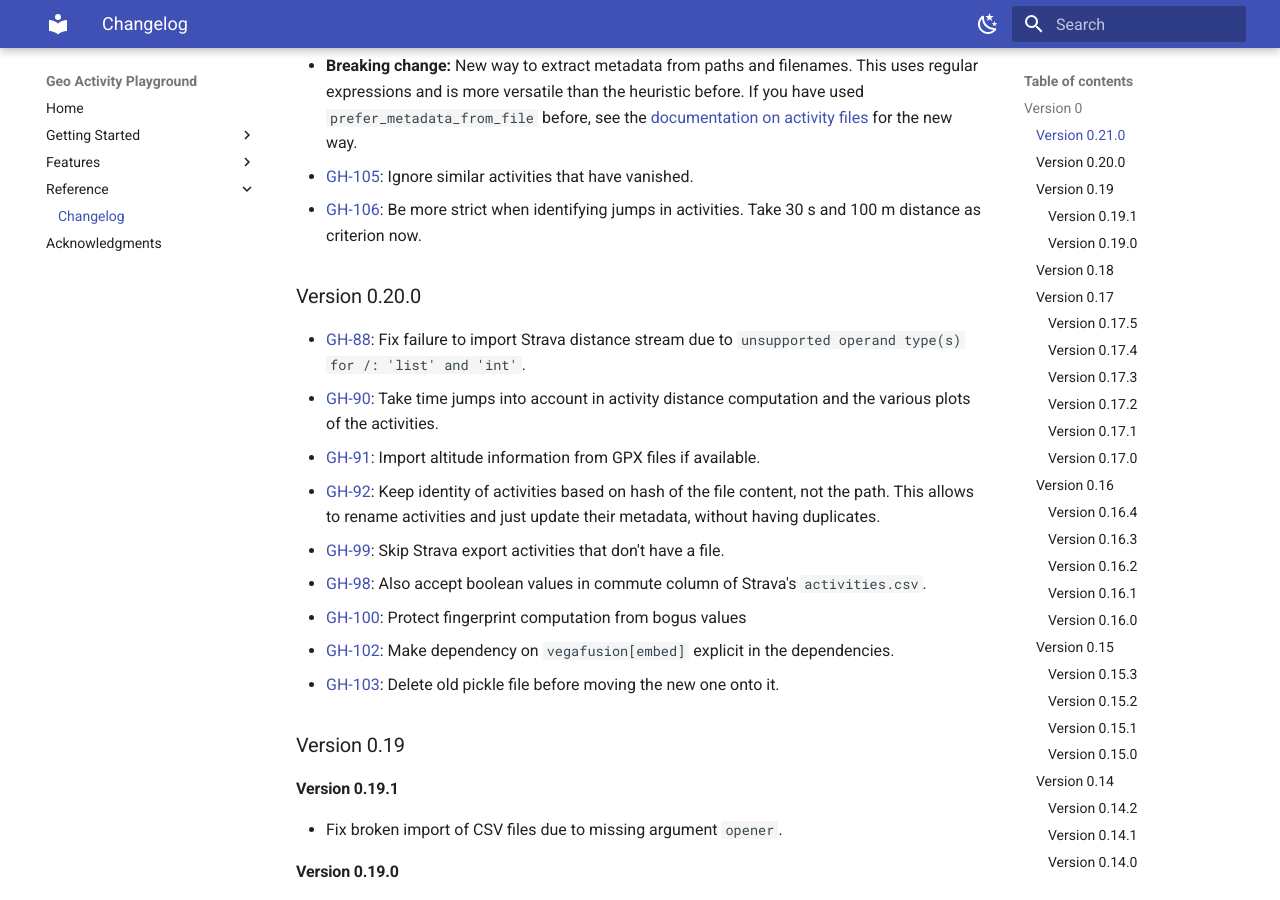
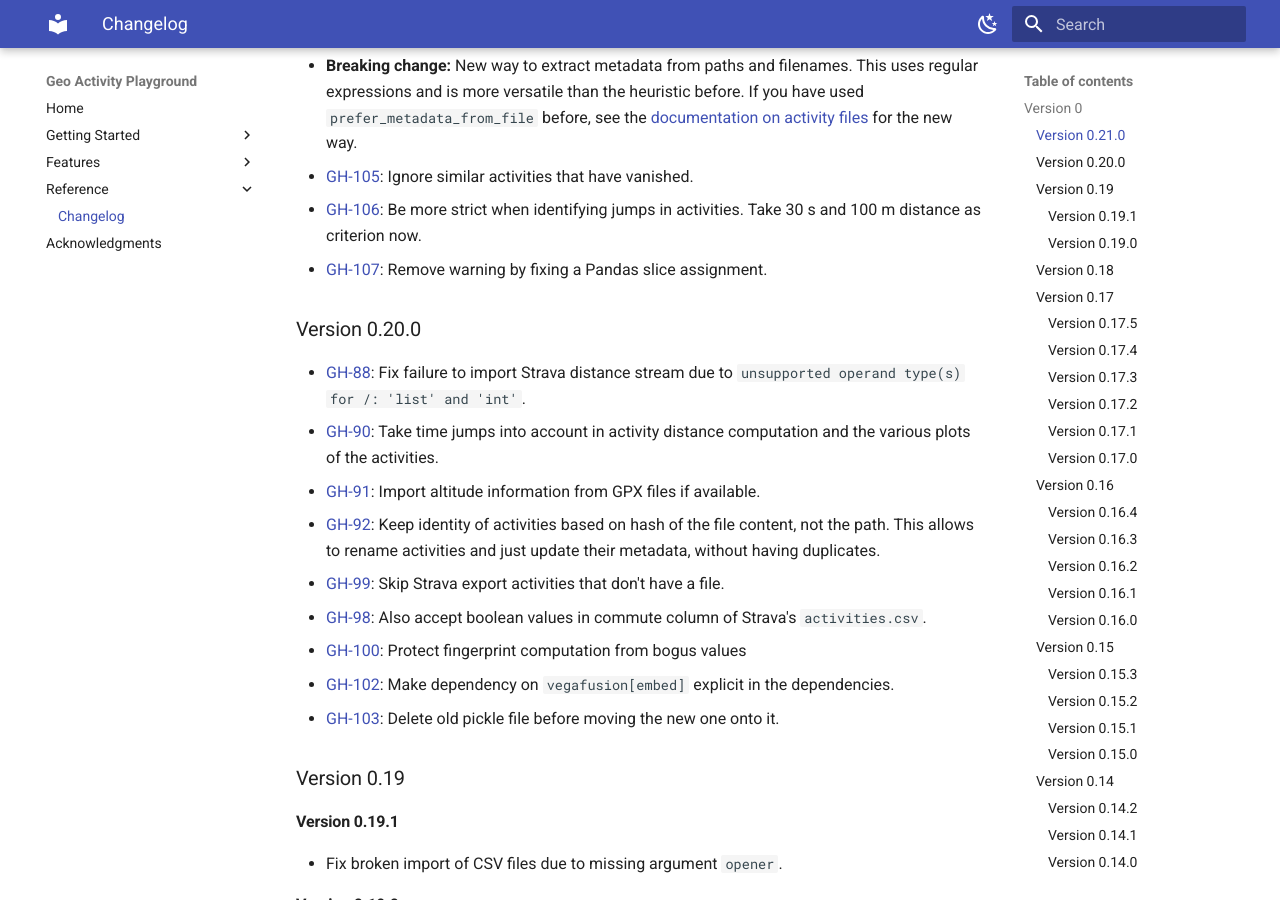
Before and after one commit to martin-ueding/geo-activity-playground, an MkDocs documentation site: the page built from docs/reference/changelog.md, in a window 1280 px wide and 900 px high, scrolled down 380 px. Built offline with MkDocs 1.6.1 and Material for MkDocs 9.7.7, drawn with Linux system fonts in a browser that asks for light colours.

Commit message:
GH-107: Changelog entry

```diff
--- a/docs/reference/changelog.md
+++ b/docs/reference/changelog.md
@@ -12,6 +12,7 @@ This is the pre-release series. Things haven't settled yet, so each minor versio
 
 - [GH-105](https://github.com/martin-ueding/geo-activity-playground/issues/105): Ignore similar activities that have vanished.
 - [GH-106](https://github.com/martin-ueding/geo-activity-playground/issues/106): Be more strict when identifying jumps in activities. Take 30 s and 100 m distance as criterion now.
+- [GH-107](https://github.com/martin-ueding/geo-activity-playground/issues/107): Remove warning by fixing a Pandas slice assignment.
 
 ### Version 0.20.0
 
```
